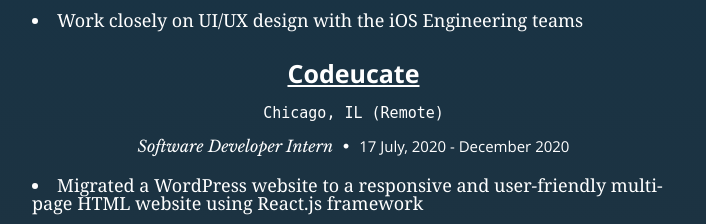
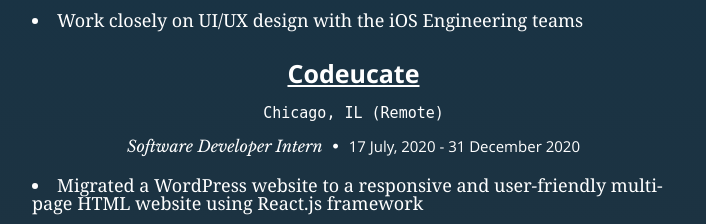
Before and after one commit to MyatThuKo/Portfolio-Website, a React (Create React App) app: page / in a window 1280 px wide. Shown: the part 3900-4124 px from the top of the page, without its empty margins (373-1079 px from the left). Built offline with nearby package versions, Linux system fonts and the light colour scheme.

Commit message:
Added end date for Codeucate

```diff
--- a/src/components/resume/resume.js
+++ b/src/components/resume/resume.js
@@ -114,7 +114,7 @@
                         <div className="twelve columns">
                             <h3><u><a href="https://wecodeucate.org/" target="_blank">Codeucate</a></u></h3>
                             <h5 className="location"> Chicago, IL (Remote) </h5>
-                            <p className="info">Software Developer Intern <span>•</span> <em className="date">17 July, 2020 - December 2020</em></p>
+                            <p className="info">Software Developer Intern <span>•</span> <em className="date">17 July, 2020 - 31 December 2020</em></p>
                             <p className="description">
                                 <li> Migrated a WordPress website to a responsive and user-friendly multi-page HTML website using React.js framework </li>
                                 <li> Acted as a liaison between the front-end and back-end teams and worked with both the interactivity and layout teams to implement features such as animation, bootstrap, and PayPal/Zoom APIs </li>
```
